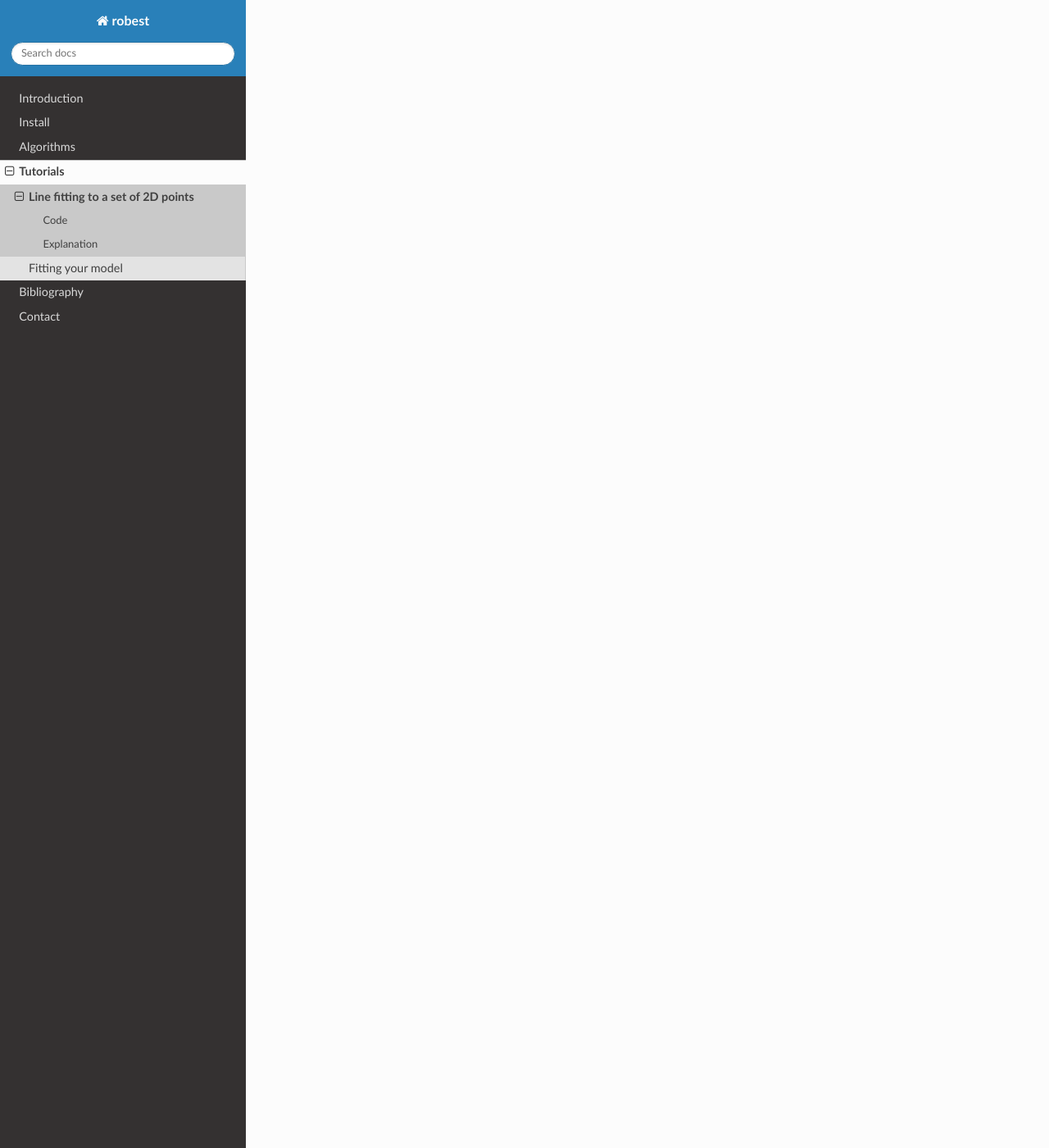
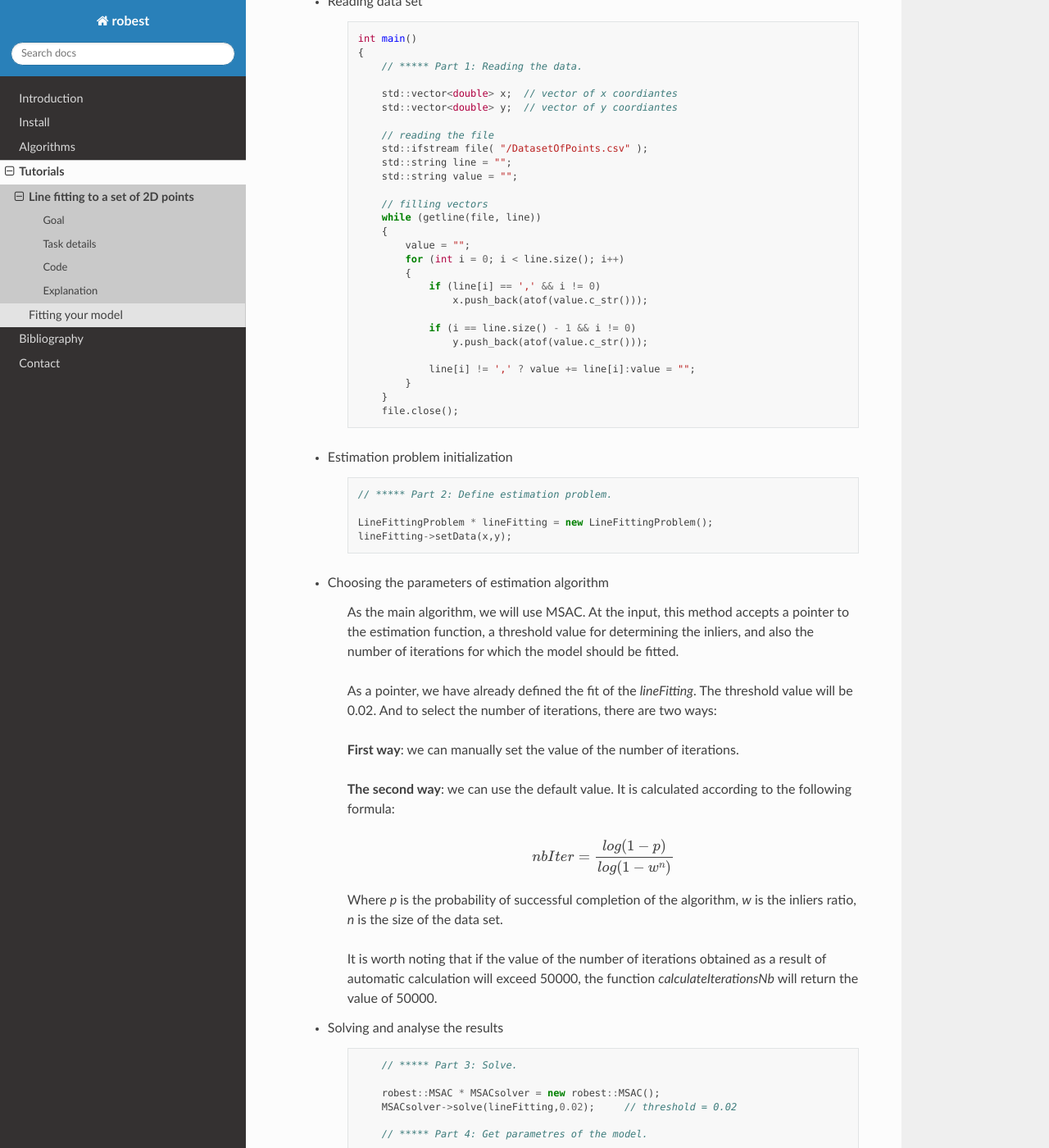
Before and after one commit to avkudr/robest, a Sphinx documentation site: the page built from docs/pages/tutorial_line_fitting.rst, in a window 1280 px wide and 1400 px high, scrolled down 2089 px. Shown: the whole window at 82% size. Built offline with Sphinx 7.4.7 and the Read the Docs theme 2.0.0, drawn with Linux system fonts in a browser that asks for light colours; some of the changed text lies outside the part shown.

Commit message:
Add Tutorials line fitting

```diff
--- a/docs/pages/tutorial_line_fitting.rst
+++ b/docs/pages/tutorial_line_fitting.rst
@@ -1,27 +1,211 @@
 Line fitting to a set of 2D points
 ----------------------------------
+
+Goal
+~~~~
+
+   In this tutorial you will learn how to fit the some set of 2D points by using the algorithms of Robest.
+
+Task details
+~~~~~~~~~~~~
+
+   You have a set of 2d points, some of which (inliers) follow some rectilinear law. However, the data are
+   quite corrupted and among all points there are so-called outliers. Thus, the main task is reduced to
+   the definition of this linear law and the search for inliers in the set of points.
+
+   A set of 2D points is presented in the form of a table Excel.
+
+.. image:: images/set2dpoints.jpg
+   :width: 856px
+   :height: 541px
+   :scale: 50 %
+   :alt: set of 2D points
+   :align: center
+
 
 Code
 ~~~~
 
-.. code-block:: console
+   The tutorial code's is shown lines below.
 
-  $ make check
+.. code-block:: c++
 
-.. code-block:: cmake
+   #include <sstream>
+   #include <string>
+   #include <fstream>
 
-   cmake_minimum_required(VERSION 2.8 FATAL_ERROR)
+   #include "LineFitting/LineFitting.hpp"
 
-   project(robestApp CXX)
+   int main()
+   {
+       // ***** Part 1: Reading the data.
 
-   set(CMAKE_CXX_STANDARD 11)
+       std::vector<double> x;
+       std::vector<double> y;
 
-   include_directories(${PROJECT_SOURCE_DIR}/example)
+       std::ifstream file( "/DatasetOfPoints.csv" );
+       std::string line = "";
+       std::string value = "";
 
-   add_executable(robest-line-fitting
-   example/robest-line-fitting.cpp
-   example/LineFitting/LineFitting.hpp
-   example/LineFitting/LineFitting.cpp)
+       while (getline(file, line))
+       {
+           value = "";
+           for (int i = 0; i < line.size(); i++)
+           {
+               if (line[i] == ',' && i != 0)
+                   x.push_back(atof(value.c_str()));
+
+               if (i == line.size() - 1 && i != 0)
+                   y.push_back(atof(value.c_str()));
+
+               line[i] != ',' ? value += line[i]:value = "";
+           }
+       }
+       file.close();
+
+       // ***** Part 2: Define estimation problem.
+
+       LineFittingProblem * lineFitting = new LineFittingProblem();
+       lineFitting->setData(x,y);
+
+       // ***** Part 3: Solve.
+
+       robest::MSAC * MSACsolver = new robest::MSAC();
+       MSACsolver->solve(lineFitting,0.02);
+
+       // ***** Part 4: Get parametres of the model.
+
+       double res_k,res_b;
+       lineFitting->getResult(res_k,res_b);
+
+       std::cout << std::endl;
+       std::cout << "Best model is: y = " << res_k << "*x + " << res_b;
+       std::cout << std::endl;
+
+       return 0;
+   }
 
 Explanation
 ~~~~~~~~~~~
+
+   - Including libraries
+
+	.. code-block:: c++
+
+	   // tools for working with files
+	   #include <sstream>
+	   #include <string>
+	   #include <fstream>
+
+	   // line fitting algorithm
+	   #include "LineFitting/LineFitting.hpp"
+
+   - Reading data set
+
+	.. code-block:: c++
+
+	   int main()
+	   {
+	       // ***** Part 1: Reading the data.
+
+	       std::vector<double> x;  // vector of x coordiantes
+	       std::vector<double> y;  // vector of y coordiantes
+
+	       // reading the file
+	       std::ifstream file( "/DatasetOfPoints.csv" );
+	       std::string line = "";
+	       std::string value = "";
+
+	       // filling vectors
+	       while (getline(file, line))
+	       {
+		   value = "";
+		   for (int i = 0; i < line.size(); i++)
+		   {
+		       if (line[i] == ',' && i != 0)
+		           x.push_back(atof(value.c_str()));
+
+		       if (i == line.size() - 1 && i != 0)
+		           y.push_back(atof(value.c_str()));
+
+		       line[i] != ',' ? value += line[i]:value = "";
+		   }
+	       }
+	       file.close();
+
+   - Estimation problem initialization
+
+	.. code-block:: c++
+
+   	   // ***** Part 2: Define estimation problem.
+
+           LineFittingProblem * lineFitting = new LineFittingProblem();
+           lineFitting->setData(x,y);
+
+
+   - Choosing the parameters of estimation algorithm
+
+	As the main algorithm, we will use MSAC. At the input,
+	this method accepts a pointer to the estimation function,
+	a threshold value for determining the inliers, and also
+	the number of iterations for which the model should be fitted.
+
+	As a pointer, we have already defined the fit of the `lineFitting`.
+	The threshold value will be 0.02. And to select the number of iterations,
+	there are two ways:
+
+	**First way**: we can manually set the value of the number of iterations.
+
+	**The second way**: we can use the default value. It is calculated according to
+	the following formula:
+
+	.. math::
+
+	   nbIter = \frac { log(1 - p) }{ log(1 - w^n) }
+
+	Where *p* is the probability of successful completion of the algorithm,
+	*w* is the inliers ratio, *n* is the size of the data set.
+
+	It is worth noting that if the value of the number of iterations obtained
+	as a result of automatic calculation will exceed 50000, the function
+	`calculateIterationsNb` will return the value of 50000.
+
+
+   - Solving and analyse the results
+
+	.. code-block:: c++
+
+	        // ***** Part 3: Solve.
+
+    	        robest::MSAC * MSACsolver = new robest::MSAC();
+    	        MSACsolver->solve(lineFitting,0.02);     // threshold = 0.02
+
+    	        // ***** Part 4: Get parametres of the model.
+
+    	        double res_k,res_b;
+    	        lineFitting->getResult(res_k,res_b);
+
+    	        std::cout << std::endl;
+	        std::cout << "Best model is: y = " << res_k << "*x + " << res_b;
+	        std::cout << std::endl;
+
+	        return 0;
+	    }
+
+
+	As parameters, the algorithm returns two values. So, a linear law
+ 	describing a given set of 2D points takes the following form:
+
+	.. math::
+
+	   y(x) = 5.83333x + 3.16667
+
+	In order to demonstrate the correctness of the calculated model,
+	we will use Excel. The result is shown in the figure below.
+
+	.. image:: images/calculatedModel.jpg
+	   :width: 653px
+	   :height: 498px
+	   :scale: 50 %
+	   :alt: calculated model
+	   :align: center
```
Also changed, not shown: docs/pages/images/calculatedModel.jpg (added), docs/pages/images/set2dpoints.jpg (added).
